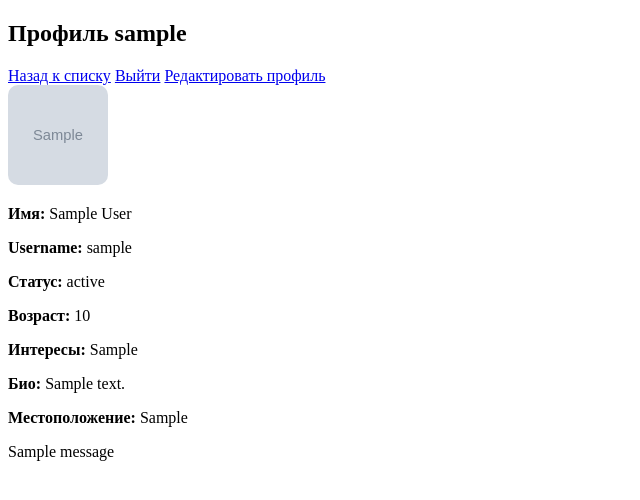
After one commit to egor-morozik/FriendFinder, a Django app: page /main/profiles/1/ in a window 1280 px wide. The commit adds this page. Shown: the top 500 px of the page, without its empty margins (0-640 px from the left). Run offline with Django 5.2, Linux system fonts and the light colour scheme; a user stored in the database is signed in; tables that the repository leaves empty hold one stand-in row (values such as "Sample post"); grey boxes marked "Sample" are stand-in pictures; one stand-in notice (Sample message) is shown.

Commit message:
- Creat detail profile with avatar, status, and others. - Creat page for edit profile.

```diff
--- a/FriendFinder/FriendFinder/urls.py
+++ b/FriendFinder/FriendFinder/urls.py
@@ -16,10 +16,14 @@ Including another URLconf
 """
 
 from django.contrib import admin
-from django.urls import path
 from django.urls import path, include
+from django.conf import settings
+from django.conf.urls.static import static
 
 urlpatterns = [
     path("admin/", admin.site.urls),
     path('main/', include('Main.urls')),
 ]
+
+urlpatterns += static(settings.MEDIA_URL, document_root=settings.MEDIA_ROOT)
+urlpatterns += static(settings.STATIC_URL, document_root=settings.STATIC_ROOT)
--- a/FriendFinder/Main/models.py
+++ b/FriendFinder/Main/models.py
@@ -8,11 +8,13 @@ class UserProfile(models.Model):
     interests = models.CharField(max_length=255)
     bio = models.TextField(blank=True)
     location = models.CharField(max_length=100, blank=True)
-    photo = models.ImageField(upload_to='profile_photos/', blank=True, null=True)
-    created_at = models.DateTimeField(auto_now_add=True)
-
-    def __str__(self):
-        return f"{self.name}'s profile"
+    photo = models.ImageField(
+            upload_to='profile_photos/',
+            default='images/default-avatar.png',  # Путь относительно static/
+            blank=True,
+            null=True
+        )
+    status = models.CharField(max_length=255, blank=True, default='Hello world!')
 
 class Like(models.Model):
     from_user = models.ForeignKey(User, on_delete=models.CASCADE, related_name='likes_given')
--- a/FriendFinder/Main/urls.py
+++ b/FriendFinder/Main/urls.py
@@ -3,7 +3,7 @@ from . import views
 
 urlpatterns = [
     path('profiles/', views.profile_list, name='profile-list'),
-    path('profiles/<int:pk>/', views.profile_detail, name='profile-detail'),
+    path('profiles/<int:user_id>/', views.profile_detail, name='profile-detail'),
     path('likes/', views.like_create, name='like-create'),
     path('likes/<int:pk>/', views.like_detail, name='like-detail'),
     path('register/', views.register, name='register'),
@@ -11,4 +11,5 @@ urlpatterns = [
     path('logout/', views.logout_view, name='logout'),
     path('chat/<int:user_id>/', views.chat, name='chat'),
     path('create-match/<int:user_id>/', views.create_match, name='create-match'),
+    path('edit-profile/', views.edit_profile, name='edit-profile'),
 ]
--- a/FriendFinder/Main/views.py
+++ b/FriendFinder/Main/views.py
@@ -1,19 +1,19 @@
 from django.shortcuts import render
 from django.http import HttpResponse
-from django.shortcuts import render, redirect
+from django.shortcuts import render, redirect, get_object_or_404
 from django.contrib.auth.forms import UserCreationForm, AuthenticationForm
 from django.contrib.auth import login, authenticate
 from django.contrib.auth import logout
 from django.contrib.auth.decorators import login_required
 from django.contrib.auth.models import User
 from .models import UserProfile, Like, Match, Message
+from django.contrib import messages
 
 @login_required
 def profile_list(request):
     users = User.objects.all()
     profiles = UserProfile.objects.all()
     current_user = request.user
-    # Получаем существующие мэтчи текущего пользователя
     matches = Match.objects.filter(user1=current_user) | Match.objects.filter(user2=current_user)
     matched_user_ids = set()
     for match in matches:
@@ -21,10 +21,8 @@ def profile_list(request):
             matched_user_ids.add(match.user2.id)
         else:
             matched_user_ids.add(match.user1.id)
-    # Получаем лайки, отправленные текущим пользователем
     sent_likes = Like.objects.filter(from_user=current_user, is_active=True)
     sent_like_user_ids = {like.to_user.id for like in sent_likes}
-    # Получаем лайки, полученные текущим пользователем
     received_likes = Like.objects.filter(to_user=current_user, is_active=True)
     received_like_user_ids = {like.from_user.id for like in received_likes}
     context = {
@@ -41,22 +39,63 @@ def create_match(request, user_id):
     if request.method == 'POST':
         other_user = User.objects.get(id=user_id)
         current_user = request.user
-        # Проверяем, нет ли уже мэтча
         existing_match = Match.objects.filter(user1=current_user, user2=other_user).first() or \
                         Match.objects.filter(user1=other_user, user2=current_user).first()
         if not existing_match:
-            # Проверяем взаимные лайки
             like_from_current = Like.objects.filter(from_user=current_user, to_user=other_user, is_active=True).exists()
             like_from_other = Like.objects.filter(from_user=other_user, to_user=current_user, is_active=True).exists()
             if like_from_current and like_from_other:
-                # Создаем мэтч
                 Match.objects.create(user1=current_user, user2=other_user, is_active=True)
-            else:
-                # Создаем лайк от текущего пользователя, если его еще нет
-                if not like_from_current:
-                    Like.objects.create(from_user=current_user, to_user=other_user, is_active=True)
+                messages.success(request, f"Мэтч с {other_user.username} создан!")
+            elif not like_from_current:
+                Like.objects.create(from_user=current_user, to_user=other_user, is_active=True)
+                messages.info(request, f"Лайк отправлен {other_user.username}. Ожидаем ответа.")
+        else:
+            messages.info(request, f"Мэтч с {other_user.username} уже существует.")
         return redirect('profile-list')
     return redirect('profile-list')
+
+@login_required
+def profile_detail(request, user_id):
+    user = get_object_or_404(User, id=user_id)
+    profile = get_object_or_404(UserProfile, user=user)
+    current_user = request.user
+    is_own_profile = (current_user == user)
+    matches = Match.objects.filter(user1=current_user) | Match.objects.filter(user2=current_user)
+    matched_user_ids = set()
+    for match in matches:
+        if match.user1 == current_user:
+            matched_user_ids.add(match.user2.id)
+        else:
+            matched_user_ids.add(match.user1.id)
+    sent_likes = Like.objects.filter(from_user=current_user, is_active=True)
+    sent_like_user_ids = {like.to_user.id for like in sent_likes}
+    context = {
+        'profile': profile,
+        'is_own_profile': is_own_profile,
+        'matched_user_ids': matched_user_ids,
+        'sent_like_user_ids': sent_like_user_ids,
+        'user_id': user_id,
+    }
+    return render(request, 'profiles/profile_detail.html', context)
+
+@login_required
+def edit_profile(request):
+    profile = get_object_or_404(UserProfile, user=request.user)
+    if request.method == 'POST':
+        profile.name = request.POST.get('name', profile.name)
+        profile.age = request.POST.get('age', profile.age)
+        profile.interests = request.POST.get('interests', profile.interests)
+        profile.bio = request.POST.get('bio', profile.bio)
+        profile.location = request.POST.get('location', profile.location)
+        profile.status = request.POST.get('status', profile.status)
+        if 'photo' in request.FILES:
+            profile.photo = request.FILES['photo']
+        profile.save()
+        messages.success(request, "Профиль успешно обновлен!")
+        return redirect('profile-detail', user_id=request.user.id)
+    context = {'profile': profile}
+    return render(request, 'profiles/edit_profile.html', context)
 
 @login_required
 def chat(request, user_id):
@@ -73,9 +112,6 @@ def chat(request, user_id):
     context = {'other_user': other_user, 'messages': messages, 'match': match}
     return render(request, 'profiles/chat.html', context)
 
-def profile_detail(request, pk):
-    return render(request, 'profiles/profile_detail.html', {'pk': pk})
-
 def like_create(request):
     return render(request, 'profiles/like_create.html')
 
@@ -87,6 +123,7 @@ def register(request):
         form = UserCreationForm(request.POST)
         if form.is_valid():
             user = form.save()
+            UserProfile.objects.create(user=user, name=user.username, age=18)  # Создаем профиль по умолчанию
             login(request, user)
             return redirect('profile-list')
     else:
@@ -107,6 +144,8 @@ def login_view(request):
         form = AuthenticationForm()
     return render(request, 'profiles/login.html', {'form': form})
 
+from django.contrib.auth import logout
+
 def logout_view(request):
     logout(request)
     return redirect('login')
--- /dev/null
+++ b/FriendFinder/templates/profiles/profile_detail.html
@@ -0,0 +1,53 @@
+{% load static %}
+<!DOCTYPE html>
+<html>
+<head>
+    <title>Профиль {{ profile.user.username }}</title>
+    <style>
+        .avatar {
+            width: 100px;
+            height: 100px;
+            object-fit: cover;
+            border-radius: 10px;
+        }
+    </style>
+</head>
+<body>
+    <h2>Профиль {{ profile.user.username }}</h2>
+    <a href="{% url 'profile-list' %}">Назад к списку</a>
+    <a href="{% url 'logout' %}">Выйти</a>
+    {% if is_own_profile %}
+        <a href="{% url 'edit-profile' %}">Редактировать профиль</a>
+    {% endif %}
+    <div>
+        {% if profile.photo and profile.photo.url %}
+            <img src="{{ profile.photo.url }}" alt="Аватар" class="avatar">
+        {% else %}
+            <img src="{% static 'default-avatar.png' %}" alt="Аватар" class="avatar">
+        {% endif %}
+        <p><strong>Имя:</strong> {{ profile.name }}</p>
+        <p><strong>Username:</strong> {{ profile.user.username }}</p>
+        <p><strong>Статус:</strong> {{ profile.status }}</p>
+        <p><strong>Возраст:</strong> {{ profile.age }}</p>
+        <p><strong>Интересы:</strong> {{ profile.interests }}</p>
+        <p><strong>Био:</strong> {{ profile.bio }}</p>
+        <p><strong>Местоположение:</strong> {{ profile.location }}</p>
+    </div>
+    {% if not is_own_profile %}
+        <form method="post" action="{% url 'create-match' user_id %}" style="display:inline;">
+            {% csrf_token %}
+            {% if user_id in matched_user_ids %}
+                <button type="button" disabled>Уже в мэтче</button>
+            {% elif user_id in sent_like_user_ids %}
+                <button type="submit">Ожидаем ответа</button>
+            {% else %}
+                <button type="submit">Создать мэтч</button>
+            {% endif %}
+        </form>
+        <a href="{% url 'chat' user_id %}">Перейти в чат</a>
+    {% endif %}
+    {% for message in messages %}
+        <p>{{ message }}</p>
+    {% endfor %}
+</body>
+</html>
```
Also changed, not shown: FriendFinder/FriendFinder/settings.py (+7 -1 lines), FriendFinder/templates/profiles/edit_profile.html (added, +50 -0 lines), FriendFinder/templates/profiles/profile_list.html (+37 -3 lines), FriendFinder/Main/migrations/0002_userprofile_status.py (added), FriendFinder/Main/migrations/0003_remove_userprofile_status_alter_userprofile_photo.py (added), FriendFinder/Main/migrations/0004_remove_userprofile_created_at_userprofile_status.py (added), FriendFinder/media/images/default-avatar.png (added), FriendFinder/media/profile_photos/mimg.jpg (added), FriendFinder/static/images/default-avatar.png (added).
